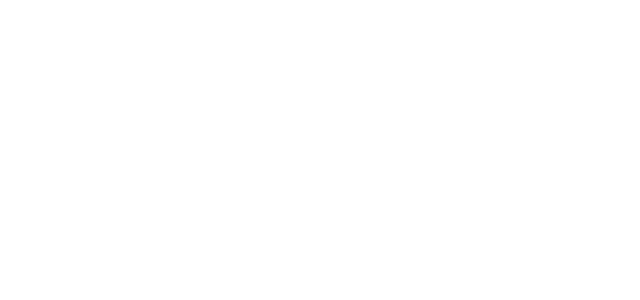
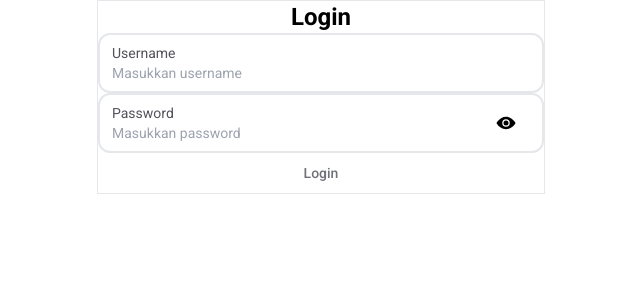
Before and after one commit to FathanAlfariel/tugas-proyek-akhir-sistem-informasi, a React (Vite) app in the folder client/: page /login in a window 1280 px wide. Before the commit this address had no page. Shown: the top 300 px of the page, without its empty margins (319-959 px from the left). Built offline with nearby package versions, Linux system fonts and the light colour scheme.

Commit message:
Add Login page and Input component

```diff
--- a/client/package.json
+++ b/client/package.json
@@ -12,6 +12,7 @@
   "dependencies": {
     "react": "^18.3.1",
     "react-dom": "^18.3.1",
+    "react-icons": "^5.3.0",
     "react-router-dom": "^6.26.1"
   },
   "devDependencies": {
--- a/client/src/App.jsx
+++ b/client/src/App.jsx
@@ -1,6 +1,7 @@
 import { BrowserRouter, Routes, Route } from "react-router-dom";
-import Dashboard from "./Dashboard/Pages/Dashboard";
-import Layout from "./Dashboard/Layout";
+import Dashboard from "./Pages/Dashboard";
+import Layout from "./Layout";
+import Login from "./Pages/Login";
 
 const App = () => {
   return (
@@ -9,6 +10,7 @@
         <Route path="/dashboard" element={<Layout />}>
           <Route index element={<Dashboard />} />
         </Route>
+        <Route path="/login" element={<Login />} />
       </Routes>
     </BrowserRouter>
   );
--- /dev/null
+++ b/client/src/Components/Input.jsx
@@ -0,0 +1,70 @@
+import React, { useState } from "react";
+import { IoEye, IoEyeOff, IoWarning } from "react-icons/io5";
+
+const Input = ({ id, label, type, placeholder }) => {
+  // Handle Show / Hidden Password
+  const [showPassword, setShowPassword] = useState(false);
+  const handleShowPassword = () => {
+    if (showPassword) {
+      setShowPassword(false);
+    } else {
+      setShowPassword(true);
+    }
+  };
+
+  return (
+    <>
+      {type === "password" ? (
+        <div className="w-full py-2 px-3 flex border-2 rounded-xl text-sm">
+          <div className="flex flex-col w-full">
+            <label htmlFor={id} className="text-[#52525B]">
+              {label}
+            </label>
+
+            <input
+              id={id}
+              className="outline-none"
+              type={
+                type === "password"
+                  ? showPassword
+                    ? "text"
+                    : "password"
+                  : type
+              }
+              placeholder={placeholder}
+            />
+          </div>
+
+          <div>
+            <button
+              type="button"
+              onClick={handleShowPassword}
+              className="hover:bg-gray-100 p-2.5 rounded-full mr-1"
+            >
+              {showPassword ? (
+                <IoEyeOff className="text-black text-xl" />
+              ) : (
+                <IoEye className="text-black text-xl" />
+              )}
+            </button>
+          </div>
+        </div>
+      ) : (
+        <div className="w-full py-2 px-3 flex flex-col border-2 rounded-xl text-sm">
+          <label htmlFor={id} className="text-[#52525B]">
+            {label}
+          </label>
+
+          <input
+            id={id}
+            className="outline-none"
+            type={type}
+            placeholder={placeholder}
+          />
+        </div>
+      )}
+    </>
+  );
+};
+
+export default Input;
--- /dev/null
+++ b/client/src/Pages/Login.jsx
@@ -0,0 +1,33 @@
+import Button from "../Components/Button";
+import Input from "../Components/Input";
+
+const Login = () => {
+  return (
+    <>
+      <div className="border max-w-md mx-auto flex flex-col items-center justify-center">
+        <h3 className="text-2xl font-semibold">Login</h3>
+
+        <div className="w-full">
+          <Input
+            id="username"
+            label="Username"
+            type="text"
+            placeholder="Masukkan username"
+          />
+          <Input
+            id="password"
+            label="Password"
+            type="password"
+            placeholder="Masukkan password"
+          />
+
+          <Button className="w-full px-3 py-2.5 text-sm font-medium rounded-full text-zinc-500 hover:text-zinc-900 hover:bg-zinc-100">
+            Login
+          </Button>
+        </div>
+      </div>
+    </>
+  );
+};
+
+export default Login;
```
Also changed, not shown: 1 other file (tests, documents, lock files or other folders).
